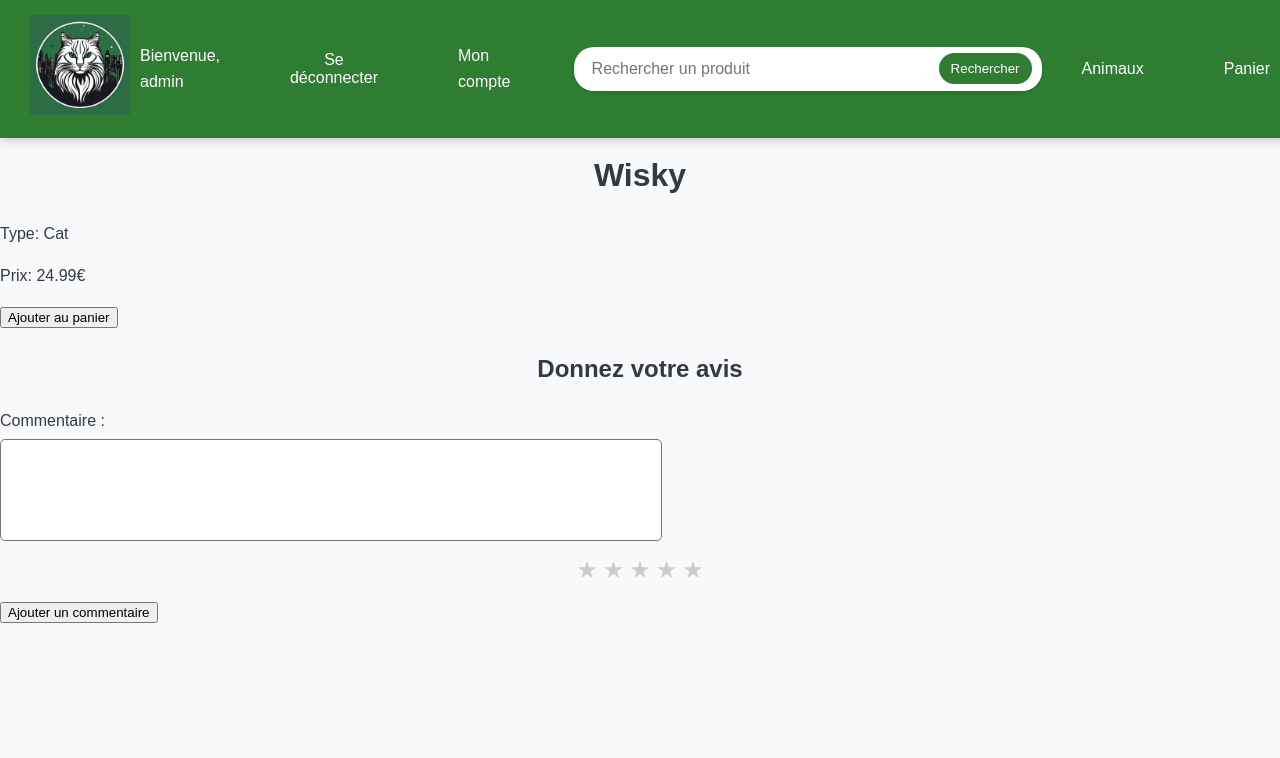
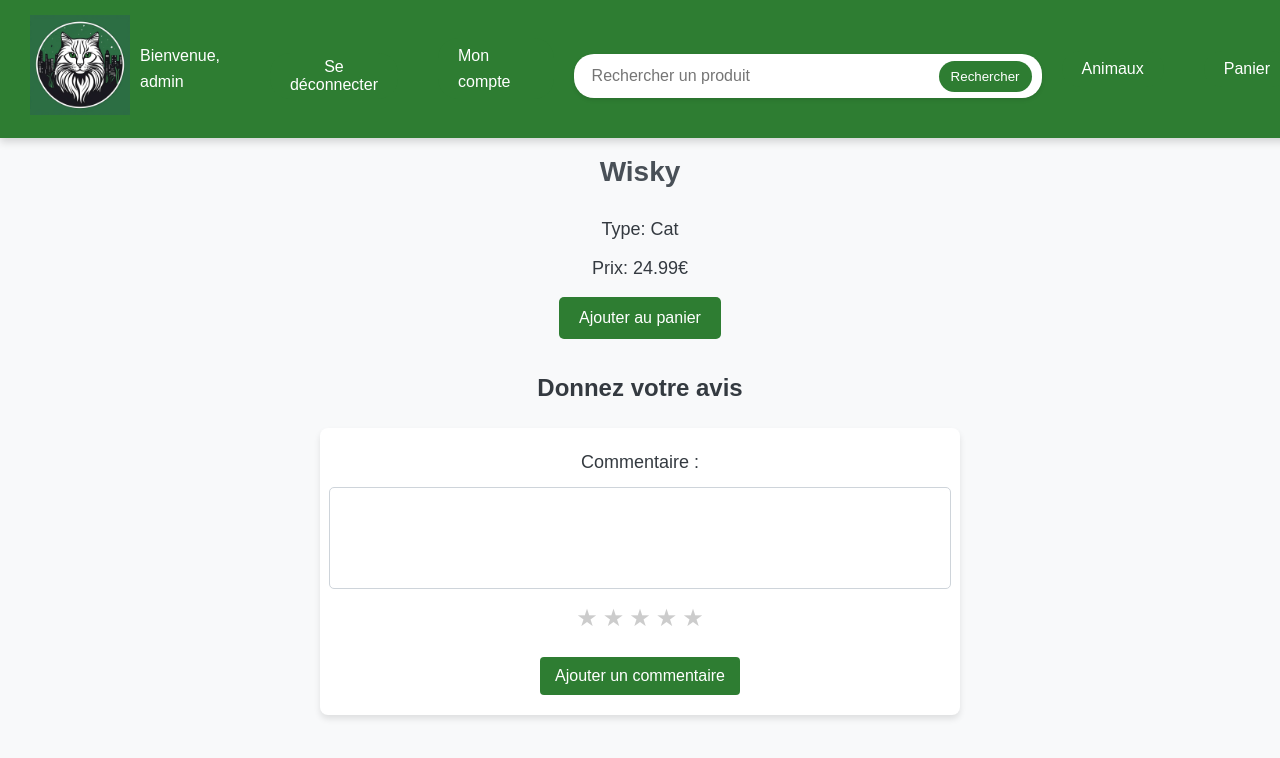
Before and after one commit to luccsz95/e-commerce-projet, a PHP site: page /BTS-project/fiche_produit.php?idAnimals=1 in a window 1280 px wide. Shown: the top 758 px of the page. Run offline with PHP 8.4, Linux system fonts and the light colour scheme; a user stored in the database is signed in; data comes from the database, SQL or seed files in the repository; data that the repository does not hold is empty.

Commit message:
ajout de css pour fiche_produit

```diff
--- a/fiche_produit.php
+++ b/fiche_produit.php
@@ -16,6 +16,13 @@
         $id = (int) $_GET['idAnimals'];
         $stmt = $conn->prepare("SELECT * FROM animals WHERE idAnimals = :idAnimals");
         $stmt->execute(['idAnimals' => $id]);
+        $animals = $stmt->fetch(PDO::FETCH_ASSOC);
+    } elseif (isset($_GET['product'])) {
+        $search_term = htmlspecialchars(trim($_GET['product']));
+        $stmt = $conn->prepare("SELECT * FROM animals WHERE nameAnimals LIKE :product");
+        $query = '%' . $search_term . '%';
+        $stmt->bindParam(':product', $query, PDO::PARAM_STR);
+        $stmt->execute();
         $animals = $stmt->fetch(PDO::FETCH_ASSOC);
     }
 
@@ -55,81 +62,10 @@
     <meta name="viewport" content="width=device-width, user-scalable=no, initial-scale=1.0, maximum-scale=1.0, minimum-scale=1.0">
     <meta http-equiv="X-UA-Compatible" content="ie=edge">
     <link rel="stylesheet" href="style/store.css">
+    <link rel="stylesheet" href="style/fiche_produit.css">
     <title>Fiche Produit</title>
 </head>
 <body>
-
-<style>
-    .star-rating {
-        display: flex;
-        justify-content: center;
-        gap: 5px;
-        cursor: pointer;
-        margin: 10px 0;
-    }
-
-    .star {
-        font-size: 24px;
-        color: #ccc;
-        cursor: pointer;
-        transition: color 0.2s;
-    }
-
-    .star:hover, .star.selected {
-        color: gold;
-    }
-
-    .comment {
-        background-color: white;
-        padding: 15px;
-        margin-top: 15px;
-        border-radius: 8px;
-        box-shadow: 0 2px 3px black;
-        transition: transform 0.3s ease, box-shadow 0.3s ease;
-    }
-
-    .comment:hover {
-        transform: translateY(-5px);
-        box-shadow: 0 4px 6px black;
-    }
-
-    .comment strong {
-        font-size: 16px;
-        color: #333;
-    }
-
-    .comment span {
-        font-size: 14px;
-        color: gold;
-    }
-
-    .comment p {
-        margin-top: 10px;
-        line-height: 1.6;
-        font-size: 14px;
-        color: #555;
-    }
-
-    .comment small {
-        display: block;
-        margin-top: 10px;
-        font-size: 12px;
-        color: #666;
-    }
-
-    textarea {
-        display: flex;
-        justify-content: center;
-        width: 50%;
-        min-height: 80px;
-        margin-top: 5px;
-        padding: 10px;
-        border-radius: 5px;
-        resize: none;
-        font-size: 14px;
-    }
-
-</style>
 
 <div class="navbar">
     <?php include 'navbar.php'; ?>
--- a/navbar.php
+++ b/navbar.php
@@ -32,7 +32,7 @@
     <?php endif; ?>
 
 
-    <form class="search-form" role="search" action="search.php" method="GET" style="display: flex; align-items: center;">
+    <form class="search-form" role="search" action="fiche_produit.php" method="GET" style="display: flex; align-items: center;">
         <input list="products" name="product" id="product" class="nav-search"
                placeholder="Rechercher un produit" type="search" style="width: 350px;">
         <datalist id="products"></datalist>
--- a/style/fiche_produit.css
+++ b/style/fiche_produit.css
@@ -0,0 +1,179 @@
+/* Styles généraux */
+body {
+    font-family: Arial, sans-serif;
+    line-height: 1.6;
+    margin: 0;
+    padding: 0;
+    background-color: #f8f9fa;
+    color: #343a40;
+}
+
+/* Titre du produit */
+.product-title {
+    font-size: 28px;
+    font-weight: bold;
+    text-align: center;
+    margin: 20px 0;
+    color: #495057;
+}
+
+/* Informations du produit */
+p {
+    text-align: center;
+    font-size: 18px;
+    margin: 10px 0;
+}
+
+/* Bouton d'ajout au panier */
+form {
+    display: flex;
+    justify-content: center;
+    margin-top: 15px;
+}
+
+button[name="add_to_cart"] {
+    background-color: #2E7D32;
+    color: #ffffff;
+    border: none;
+    padding: 12px 20px;
+    font-size: 16px;
+    border-radius: 5px;
+    cursor: pointer;
+    transition: background-color 0.3s ease;
+}
+
+button[name="add_to_cart"]:hover {
+    background-color: #255d27;
+}
+
+/* Section des commentaires */
+h2 {
+    text-align: center;
+    color: #343a40;
+    margin: 30px 0 15px;
+}
+
+/* Formulaire d'ajout de commentaire */
+form[action=""] {
+    display: flex;
+    flex-direction: column;
+    align-items: center;
+    background-color: #ffffff;
+    padding: 20px;
+    border-radius: 8px;
+    box-shadow: 0 4px 6px rgba(0, 0, 0, 0.1);
+    max-width: 600px;
+    margin: 20px auto;
+}
+
+form[action=""] label {
+    font-size: 18px;
+    margin-bottom: 10px;
+}
+
+textarea {
+    width: 100%;
+    min-height: 80px;
+    padding: 10px;
+    border-radius: 5px;
+    resize: none;
+    font-size: 14px;
+    border: 1px solid #ced4da;
+}
+
+button[name="add_comment"] {
+    margin-top: 10px;
+    background-color: #2E7D32;
+    color: white;
+    border: none;
+    padding: 10px 15px;
+    border-radius: 4px;
+    cursor: pointer;
+    font-size: 16px;
+    transition: background-color 0.3s ease;
+}
+
+button[name="add_comment"]:hover {
+    background-color: #255d27;
+}
+
+/* Étoiles de notation */
+.star-rating {
+    display: flex;
+    justify-content: center;
+    gap: 5px;
+    cursor: pointer;
+    margin: 10px 0;
+}
+
+.star {
+    font-size: 24px;
+    color: #ccc;
+    cursor: pointer;
+    transition: color 0.2s;
+}
+
+.star:hover, .star.selected {
+    color: gold;
+}
+
+/* Section des commentaires */
+.comments-section {
+    max-width: 800px;
+    margin: 30px auto;
+    padding: 10px;
+}
+
+/* Commentaire */
+.comment {
+    background-color: white;
+    padding: 15px;
+    margin-top: 15px;
+    border-radius: 8px;
+    box-shadow: 0 2px 3px rgba(0, 0, 0, 0.1);
+    transition: transform 0.3s ease, box-shadow 0.3s ease;
+}
+
+.comment:hover {
+    transform: translateY(-5px);
+    box-shadow: 0 4px 6px rgba(0, 0, 0, 0.15);
+}
+
+.comment strong {
+    font-size: 16px;
+    color: #333;
+}
+
+.comment span {
+    font-size: 14px;
+    color: gold;
+}
+
+.comment p {
+    margin-top: 10px;
+    line-height: 1.6;
+    font-size: 14px;
+    color: #555;
+}
+
+.comment small {
+    display: block;
+    margin-top: 10px;
+    font-size: 12px;
+    color: #666;
+}
+
+/* Responsive */
+@media (max-width: 768px) {
+    form[action=""] {
+        max-width: 90%;
+    }
+
+    .comments-section {
+        max-width: 90%;
+    }
+
+    textarea {
+        width: 100%;
+    }
+}
```
